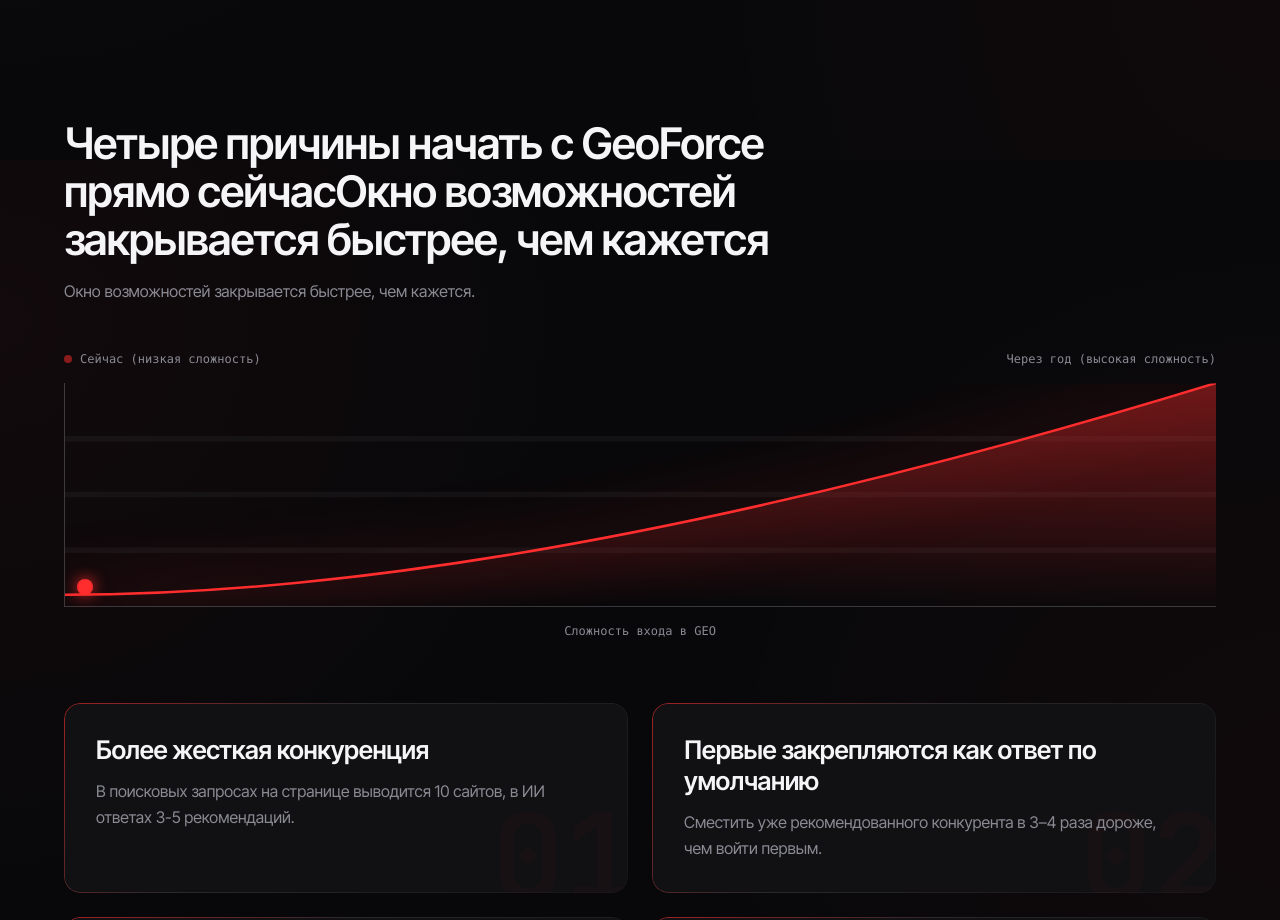
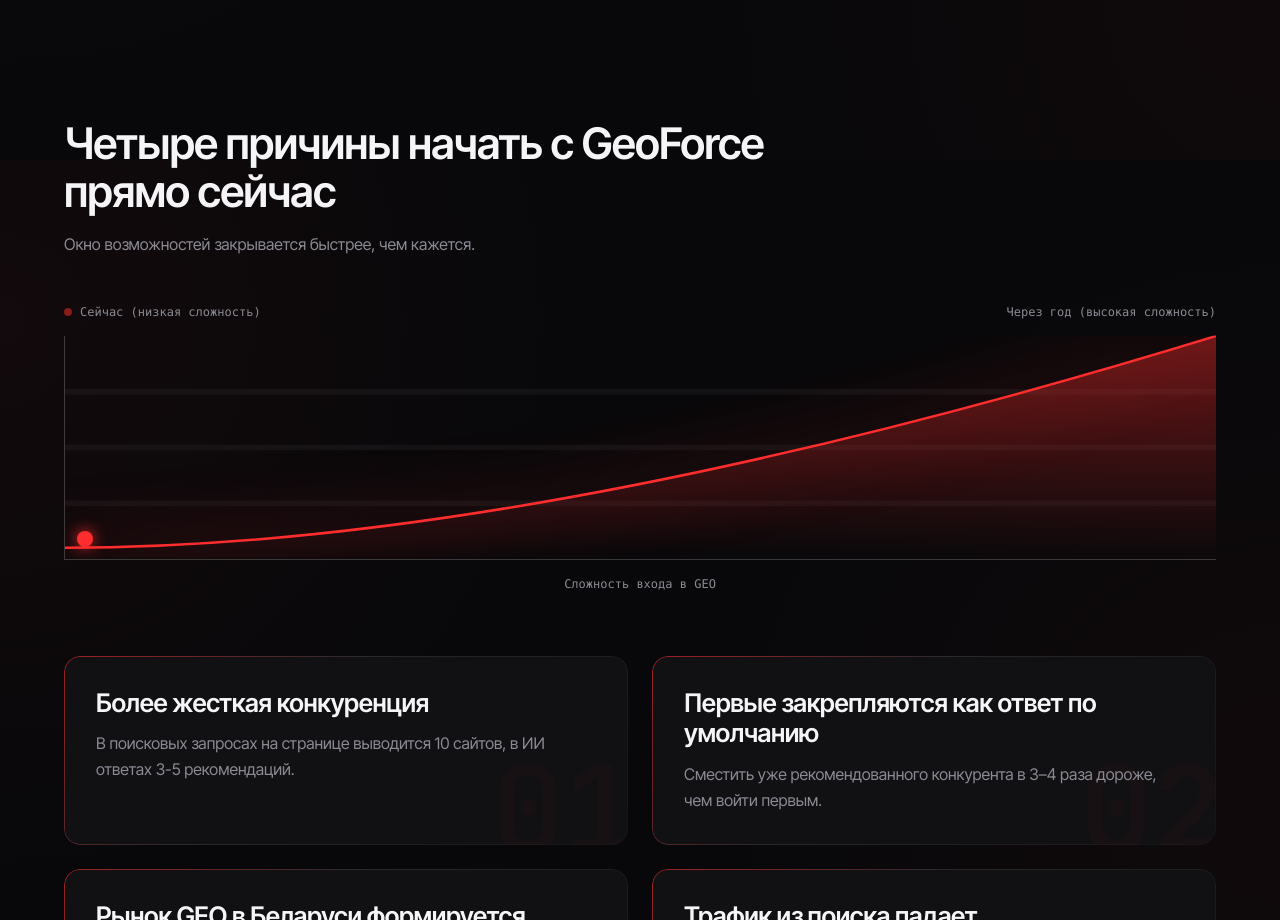
Before and after one commit to Sharhost/geoforce, a Next.js app: page / in a window 1280 px wide. Shown: the part 7040-7960 px from the top of the page. Built offline with nearby package versions, Linux system fonts and the light colour scheme.

Commit message:
Update WhyNow.tsx

```diff
--- a/components/sections/WhyNow.tsx
+++ b/components/sections/WhyNow.tsx
@@ -23,7 +23,7 @@ export function WhyNow() {
 
         {/* ЗАГОЛОВОК */}
         <Reveal>
-          <h2 className="h2 max-w-3xl mb-4">Четыре причины начать с GeoForce прямо сейчасОкно возможностей закрывается быстрее, чем кажется</h2>
+          <h2 className="h2 max-w-3xl mb-4">Четыре причины начать с GeoForce прямо сейчас</h2>
           <p style={{ color: "var(--muted)" }}>Окно возможностей закрывается быстрее, чем кажется.</p>
         </Reveal>
 
```
